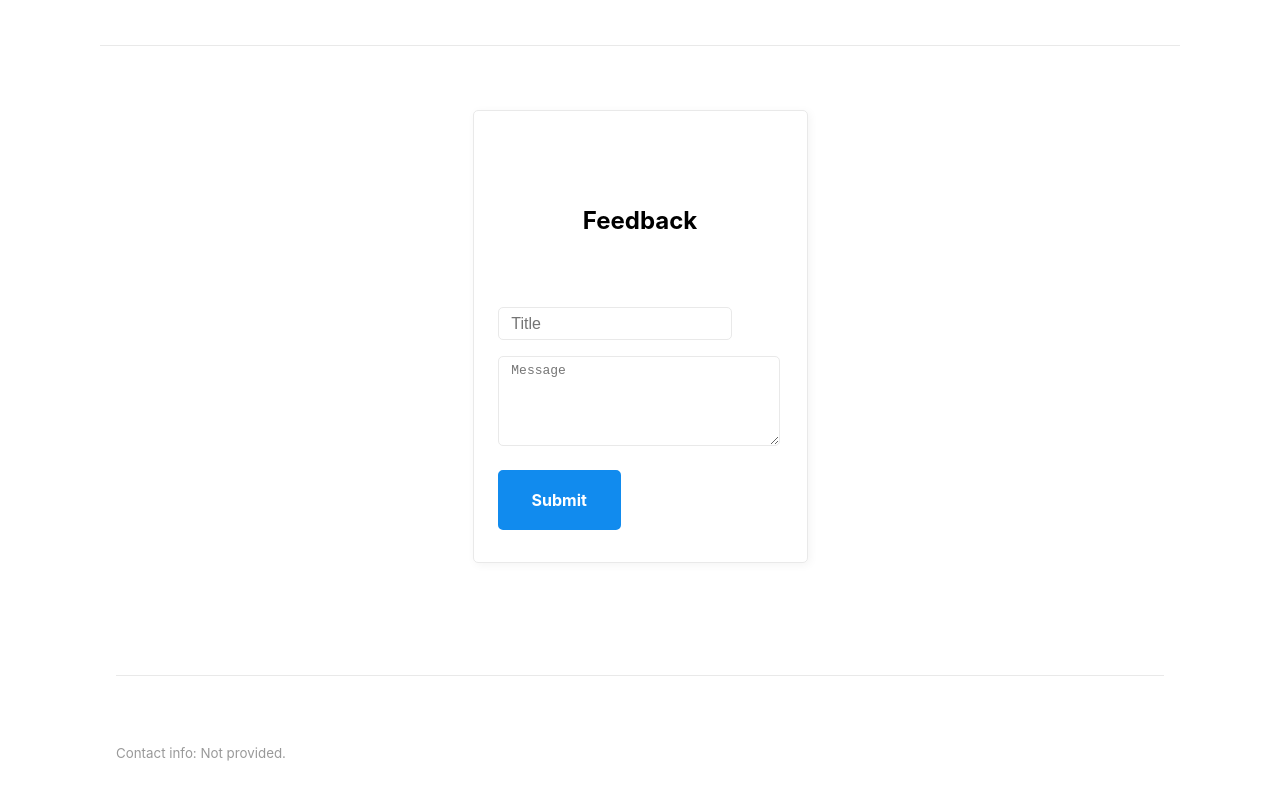
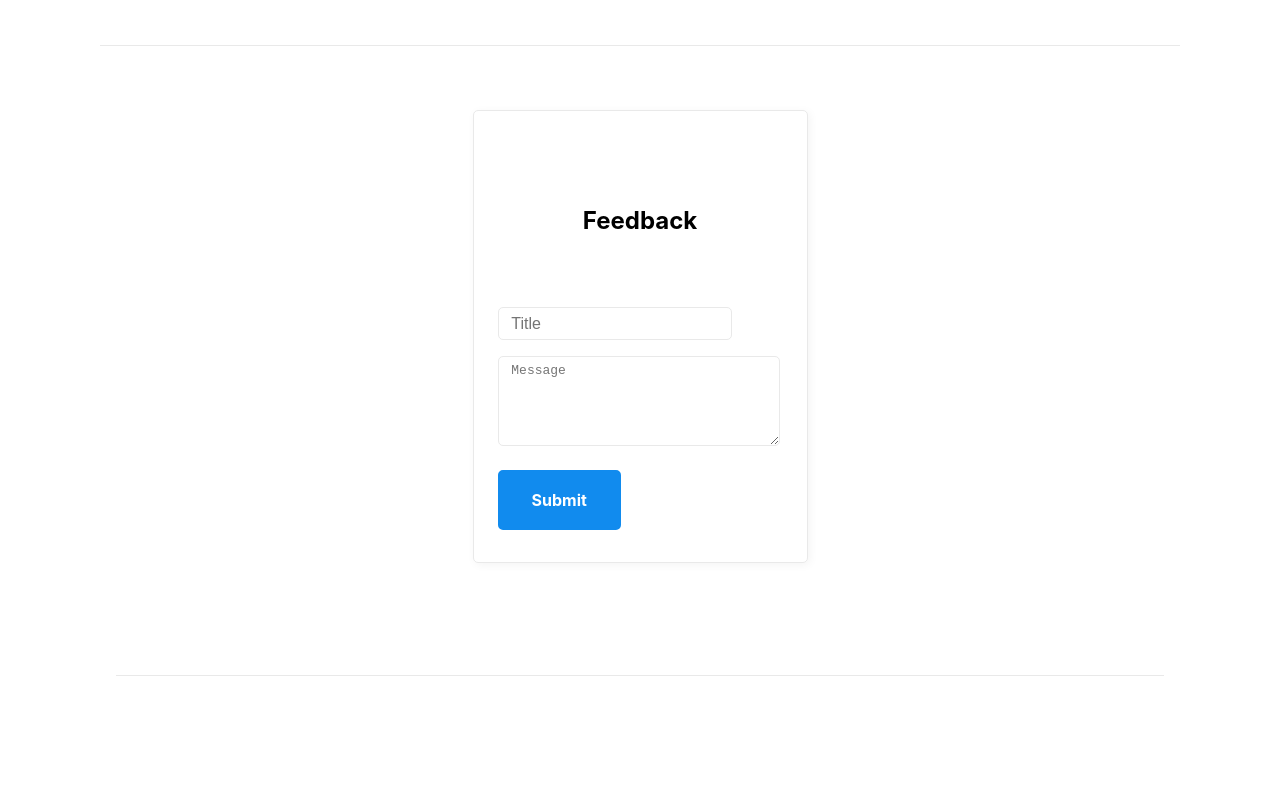
Before and after one commit to Jonathan0827/noserviceworker, a website: page index.html in a window 1280 px wide. Shown: the part 1012-1812 px from the top of the page. Drawn offline with Linux system fonts and the light colour scheme.

```diff
--- a/index.html
+++ b/index.html
@@ -62,7 +62,7 @@
       <footer>
         <hr />
         <p>
-          <small>Contact info: Not provided.</small>
+          <small></small>
         </p>
       </footer>
     </main>
```
